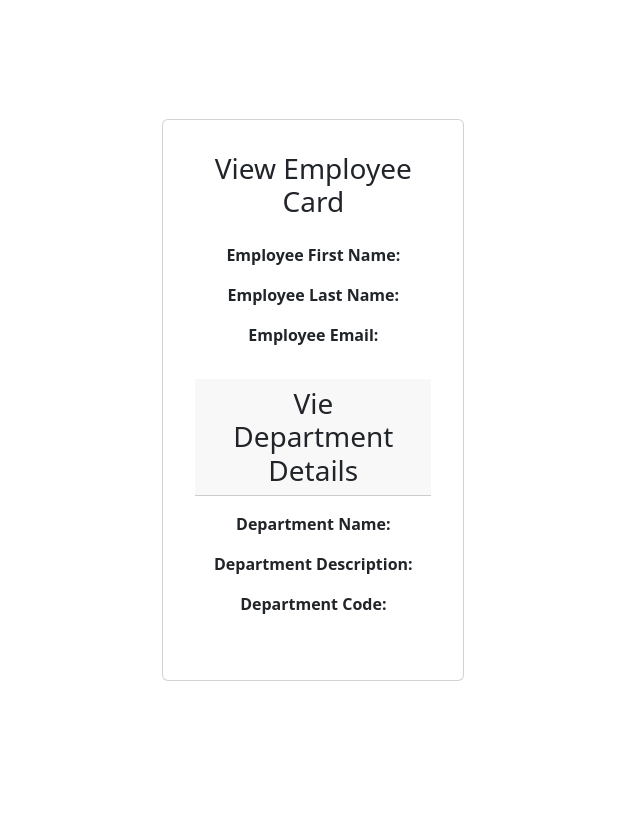
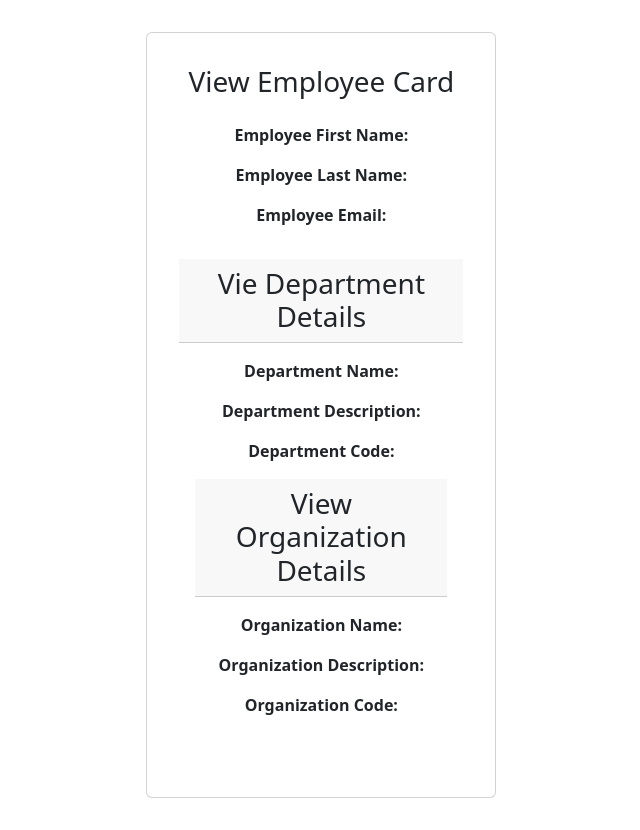
Before and after one commit to yakub43/SpringBoot_Projects, a React (Vite) app in the folder react-frontend/: page / in a window 1280 px wide. Shown: the whole page, without its empty margins (377-1017 px from the left). Before the commit the page ends 800 px from the top, so only its background shows below. Built offline with nearby package versions, Linux system fonts and the light colour scheme; no server answers.

Commit message:
Added code for diaplying organization

```diff
--- a/react-frontend/src/component/EmployeeComponent.jsx
+++ b/react-frontend/src/component/EmployeeComponent.jsx
@@ -52,6 +52,19 @@ class EmployeeComponent extends Component {
                 <div className="row" >
                     <p><strong>Department Code: </strong>{this.state.department.departmentCode}</p>
                 </div>
+                <h3 className="text-center card-header" >View Organization Details</h3>
+                <div className="card-body" >
+                <div className="row" >
+                    <p><strong>Organization Name: </strong>{this.state.organization.organizationName}</p>
+                </div>
+                <div className="row" >
+                    <p><strong>Organization Description: </strong>{this.state.organization.organizationDescription}</p>
+                </div>
+                <div className="row" >
+                    <p><strong>Organization Code: </strong>{this.state.organization.organizationCode}</p>
+                </div>
+
+                </div>
                 </div>
             </div>
             </div>
```
